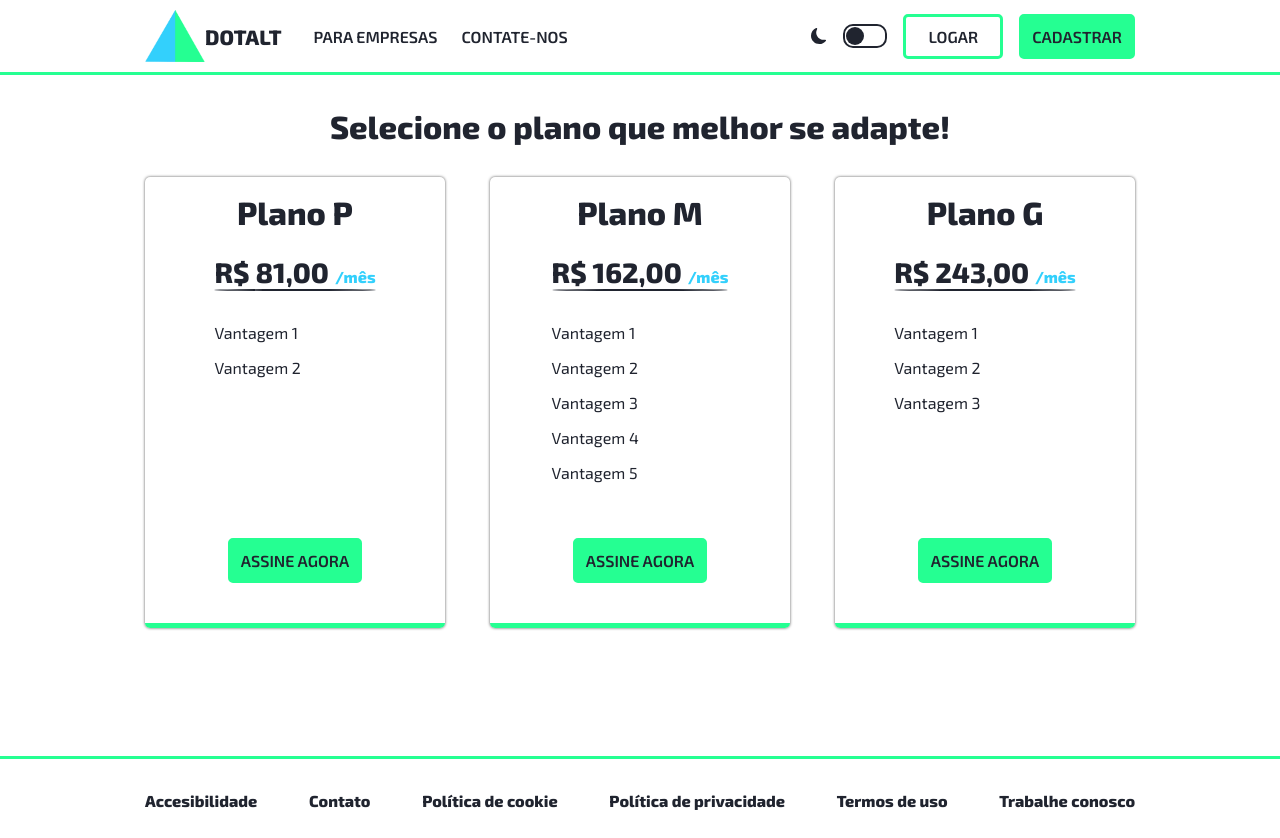
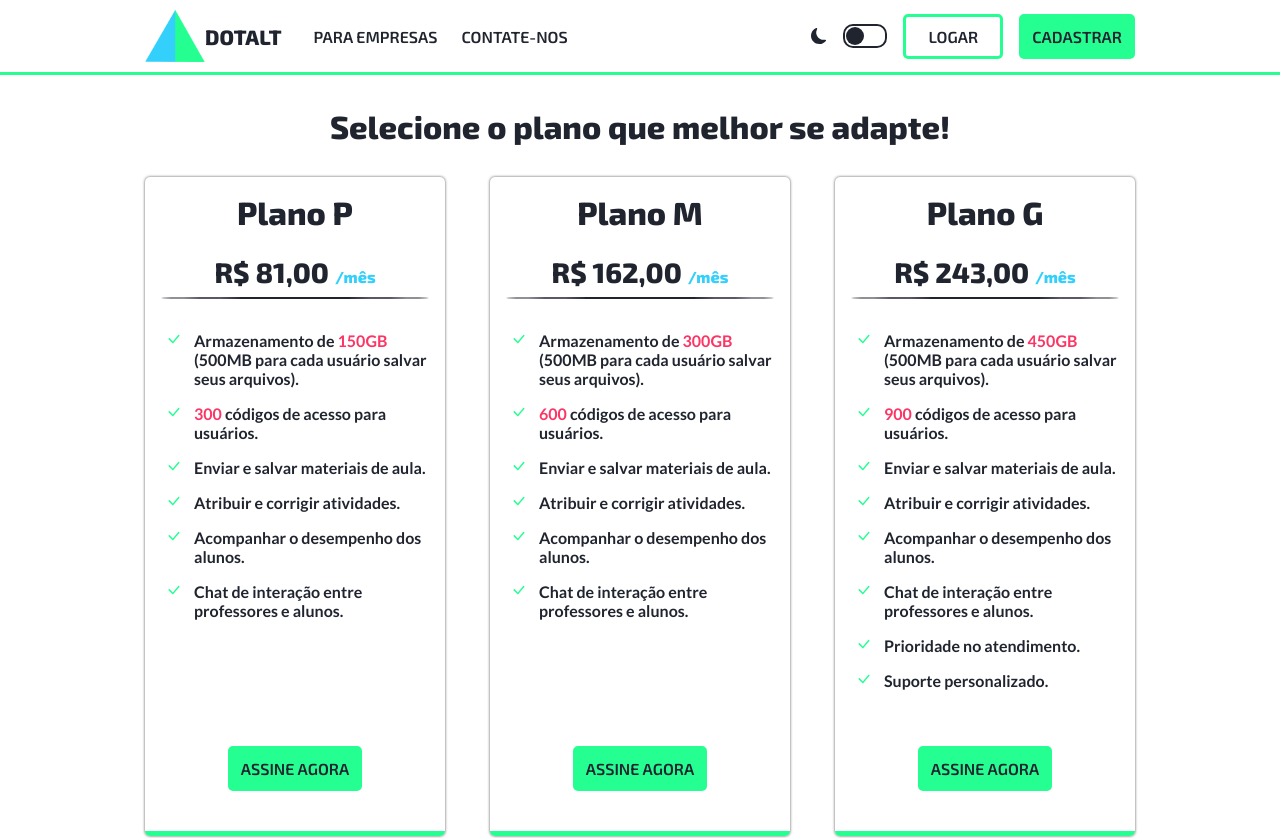
Before and after one commit to ImMacena/DOTALT, a React (Create React App) app: page /Empresas in a window 1280 px wide. Shown: the top 838 px of the page. Built offline with nearby package versions, Linux system fonts and the light colour scheme; no server answers.

Commit message:
Conclusão dos cards de planos na página 'Empresas'

```diff
--- a/src/components/PlanosCard/index.jsx
+++ b/src/components/PlanosCard/index.jsx
@@ -1,4 +1,7 @@
 import { ActionBtn } from "../ActionBtn";
+
+import { BsCheckLg } from "react-icons/bs";
+
 import { StyledPlanosCard, VantagensList } from "./styles";
 
 export const PlanosCard = ({ plano }) => {
@@ -11,8 +14,24 @@ export const PlanosCard = ({ plano }) => {
         </h3>
 
         <VantagensList>
+          <li>
+            <BsCheckLg />
+            <p>Armazenamento de <span>{plano.storage}</span> (500MB para cada usuário salvar seus
+            arquivos).</p>
+          </li>
+
+          <li>
+            <BsCheckLg />
+            <p><span>{plano.capacity}</span> códigos de acesso para usuários.</p>
+          </li>
+
           {plano.list.map((item, key) => {
-            return <li key={key}>{item}</li>;
+            return (
+              <li key={key}>
+                <BsCheckLg />
+                <p>{item}</p>
+              </li>
+            );
           })}
         </VantagensList>
       </div>
--- a/src/components/PlanosCard/styles.js
+++ b/src/components/PlanosCard/styles.js
@@ -30,11 +30,12 @@ export const StyledPlanosCard = styled.li`
     width: 100%;
     background-color: ${({ theme }) => theme.colors.text};
     border-radius: 50%;
+    margin-top: 0.5rem;
   }
 
   & h3 span {
     font-size: 1rem;
-    color: ${({theme}) => theme.colors.secondary};
+    color: ${({ theme }) => theme.colors.secondary};
   }
 `;
 
@@ -45,5 +46,25 @@ export const VantagensList = styled.ul`
   & li {
     text-align: start;
     padding: 0.5rem 0;
+    font-weight: 600;
+    font-family: "Lato";
+
+    display: flex;
+    justify-content: row;
+
+    & svg {
+      flex: 1;
+      max-width: 25px;
+      color: ${({ theme }) => theme.colors.primary};
+      margin-right: 0.5rem;
+    }
+
+    & p {
+      flex: 1;
+    }
+
+    & span {
+      color: ${({ theme }) => theme.colors.danger};
+    }
   }
 `;
--- a/src/pages/Empresas/index.jsx
+++ b/src/pages/Empresas/index.jsx
@@ -8,17 +8,40 @@ export const Empresas = () => {
     {
       size: "P",
       price: "81,00",
-      list: ["Vantagem 1", "Vantagem 2"],
+      storage: "150GB",
+      capacity: "300",
+      list: [
+        "Enviar e salvar materiais de aula.",
+        "Atribuir e corrigir atividades.",
+        "Acompanhar o desempenho dos alunos.",
+        "Chat de interação entre professores e alunos.",
+      ],
     },
     {
       size: "M",
       price: "162,00",
-      list: ["Vantagem 1", "Vantagem 2", "Vantagem 3", "Vantagem 4", "Vantagem 5"],
+      storage: "300GB",
+      capacity: "600",
+      list: [
+        "Enviar e salvar materiais de aula.",
+        "Atribuir e corrigir atividades.",
+        "Acompanhar o desempenho dos alunos.",
+        "Chat de interação entre professores e alunos.",
+      ],
     },
     {
       size: "G",
       price: "243,00",
-      list: ["Vantagem 1", "Vantagem 2", "Vantagem 3"],
+      storage: "450GB",
+      capacity: "900",
+      list: [
+        "Enviar e salvar materiais de aula.",
+        "Atribuir e corrigir atividades.",
+        "Acompanhar o desempenho dos alunos.",
+        "Chat de interação entre professores e alunos.",
+        "Prioridade no atendimento.",
+        "Suporte personalizado."
+      ],
     },
   ];
 
--- a/src/pages/Empresas/styles.js
+++ b/src/pages/Empresas/styles.js
@@ -17,6 +17,7 @@ export const ListaPlanos = styled.ul`
   flex-direction: row;
   justify-content: space-between;
   flex-wrap: wrap;
+  gap: 1rem;
 
   width: 100%;
   list-style: none;
```
